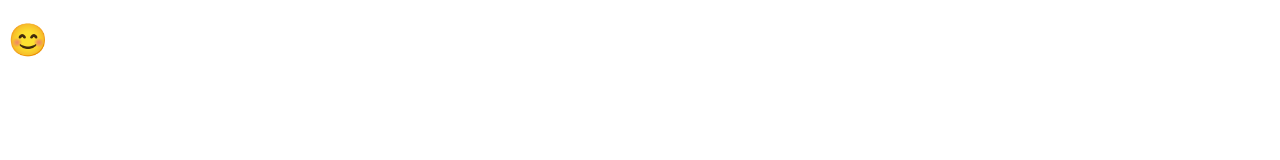
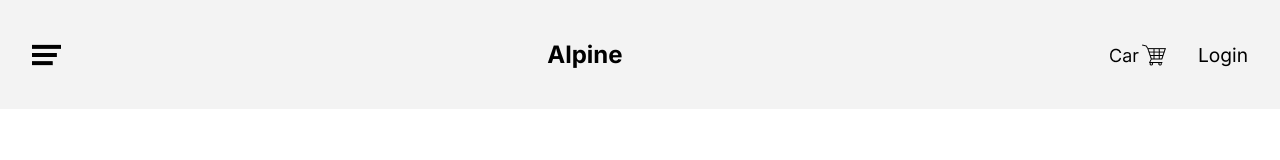
Before and after one commit to ChibgatullahMinhaz/Alpine-Sunglasses, a plain HTML site: page index.html in a window 1280 px wide. Drawn offline with Linux system fonts and the light colour scheme.

Commit message:
make nav ber

```diff
--- a/index.html
+++ b/index.html
@@ -3,9 +3,19 @@
 <head>
     <meta charset="UTF-8">
     <meta name="viewport" content="width=device-width, initial-scale=1.0">
+    <link rel="stylesheet" href="styles.css">
     <title>Alpine</title>
 </head>
 <body>
-    <h1>😊</h1>
+    <header>
+        <nav>
+            <img src="images/Menu.png" alt="">
+            <h1>Alpine</h1>
+            <div class="menu_item">
+                <img src="images/Frame 2.png" alt="cart">
+                <a href="#">Login</a>
+            </div>
+        </nav>
+    </header>
 </body>
 </html>
--- /dev/null
+++ b/styles.css
@@ -0,0 +1,36 @@
+@import url('https://fonts.googleapis.com/css2?family=Inter:ital,opsz,wght@0,14..32,100..900;1,14..32,100..900&display=swap');
+*{
+  margin: 0;
+  padding: 0;
+  box-sizing: border-box;
+  font-family: "Inter", serif;
+  text-decoration: none;
+  outline: none;
+  border: none;
+}
+
+header {
+    background-color: #F3F3F3;
+
+}
+nav {
+  display: flex;
+  justify-content: space-between;
+  align-items: center;
+  padding-top: 40px;
+  padding-bottom: 40px;
+  max-width: 95%;
+  margin: 0 auto;
+}
+.menu_item{
+    display: flex;
+    align-items: center;
+    justify-content: space-between;
+}
+.menu_item img{
+    padding-right: 2rem;
+}
+.menu_item a{
+    font-size: 1.2rem;
+    color: #000;
+}
```
Also changed, not shown: images/Frame 2.png (added), images/Menu.png (added).
